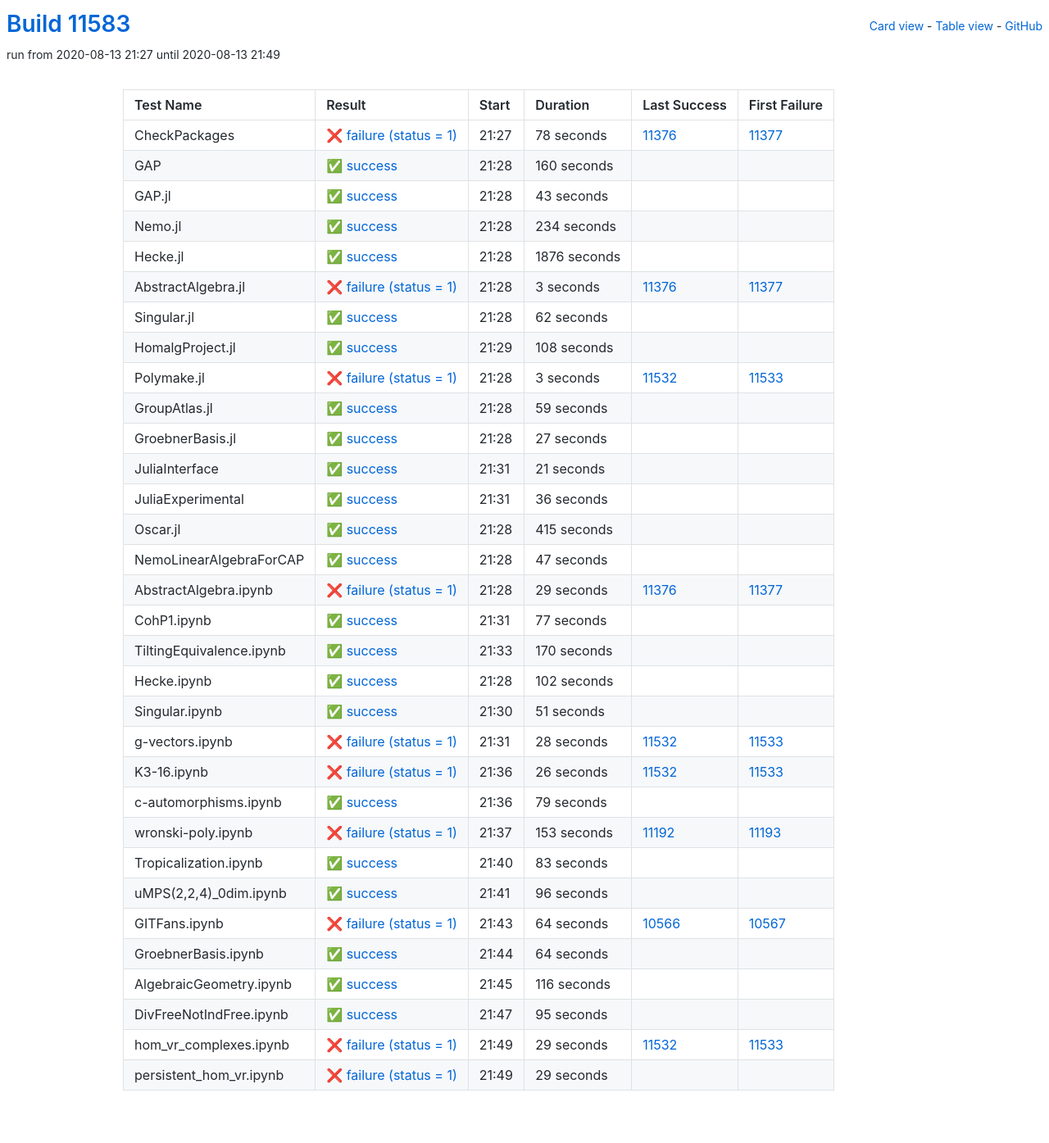
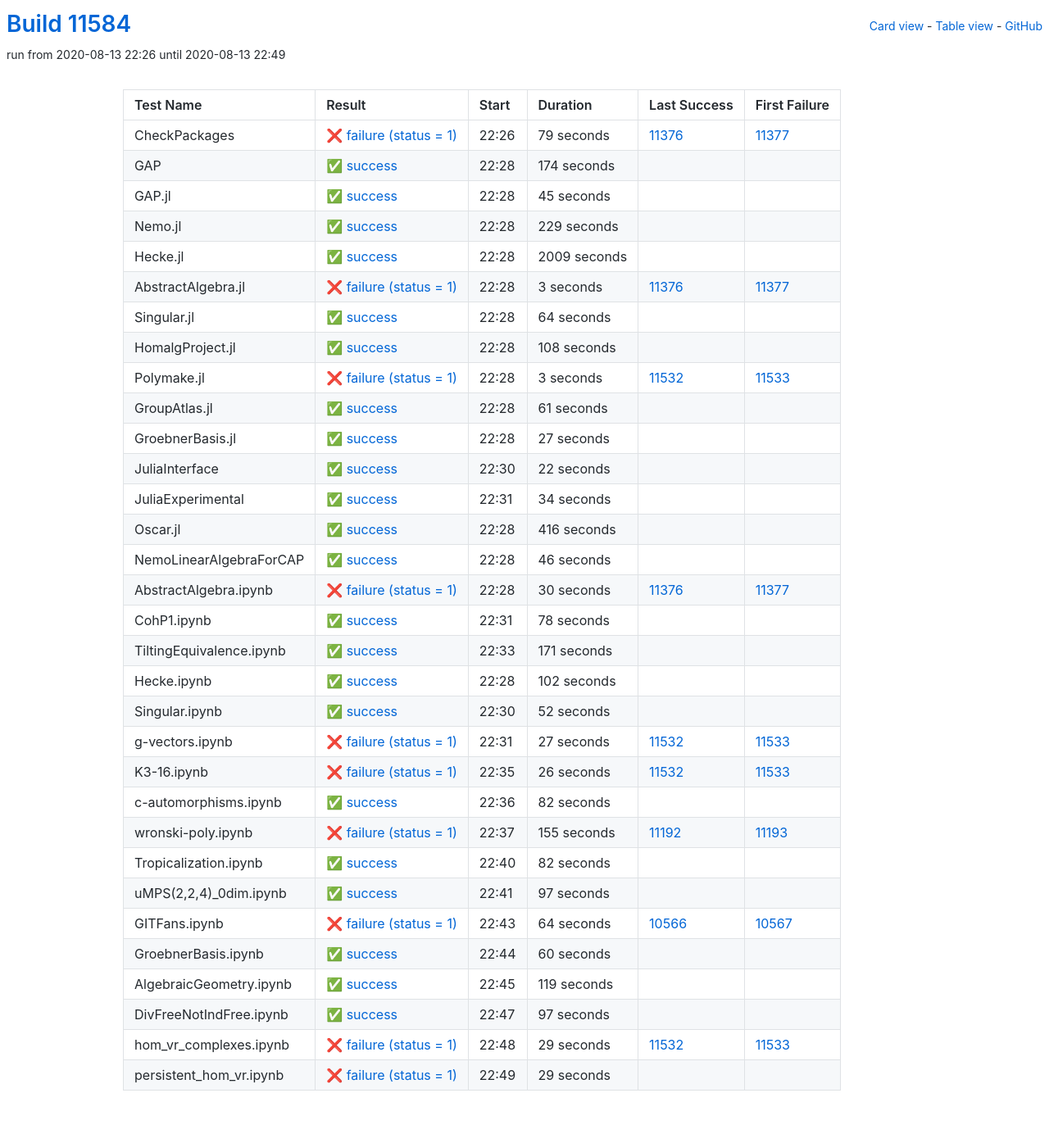
Before and after one commit to oscar-system/oscar-ci-status, a Jekyll site: the page built from table.html, in a window 1280 px wide. Shown: the whole page at 82% size. Built offline with Jekyll 4.4.1, drawn with Linux system fonts in a browser that asks for light colours.

Commit message:
Build #11584

```diff
--- a/_data/ci.yml
+++ b/_data/ci.yml
@@ -1,6 +1,6 @@
 ---
-build: 11583
-build_url: https://oscarci.mathematik.uni-kl.de/job/oscar/11583/
+build: 11584
+build_url: https://oscarci.mathematik.uni-kl.de/job/oscar/11584/
 job: oscar
 organization: oscar-system
 repo: oscar-ci-status
@@ -8,68 +8,68 @@
 tests:
 - name: CheckPackages
   id: checkpackages
-  log: https://oscarci.mathematik.uni-kl.de/job/oscar/11583/artifact/logs/build-11583/CheckPackages.log
-  start: 2020-08-13 21:27
+  log: https://oscarci.mathematik.uni-kl.de/job/oscar/11584/artifact/logs/build-11584/CheckPackages.log
+  start: 2020-08-13 22:26
   success: false
   exitcode: 1
   status: failure
-  duration: 78
+  duration: 79
   last_success: 11376
   last_success_url: https://oscarci.mathematik.uni-kl.de/job/oscar/11376/
   first_failure: 11377
   first_failure_url: https://oscarci.mathematik.uni-kl.de/job/oscar/11377/
 - name: GAP
   id: gap
-  log: https://oscarci.mathematik.uni-kl.de/job/oscar/11583/artifact/logs/build-11583/GAP.log
-  start: 2020-08-13 21:28
+  log: https://oscarci.mathematik.uni-kl.de/job/oscar/11584/artifact/logs/build-11584/GAP.log
+  start: 2020-08-13 22:28
   success: true
   exitcode: 0
   status: success
-  duration: 160
+  duration: 174
   last_success: false
   last_success_url:
   first_failure: false
   first_failure_url:
 - name: GAP.jl
   id: gap-jl
-  log: https://oscarci.mathematik.uni-kl.de/job/oscar/11583/artifact/logs/build-11583/GAP.jl.log
-  start: 2020-08-13 21:28
+  log: https://oscarci.mathematik.uni-kl.de/job/oscar/11584/artifact/logs/build-11584/GAP.jl.log
+  start: 2020-08-13 22:28
   success: true
   exitcode: 0
   status: success
-  duration: 43
+  duration: 45
   last_success: false
   last_success_url:
   first_failure: false
   first_failure_url:
 - name: Nemo.jl
   id: nemo-jl
-  log: https://oscarci.mathematik.uni-kl.de/job/oscar/11583/artifact/logs/build-11583/Nemo.jl.log
-  start: 2020-08-13 21:28
+  log: https://oscarci.mathematik.uni-kl.de/job/oscar/11584/artifact/logs/build-11584/Nemo.jl.log
+  start: 2020-08-13 22:28
   success: true
   exitcode: 0
   status: success
-  duration: 234
+  duration: 229
   last_success: false
   last_success_url:
   first_failure: false
   first_failure_url:
 - name: Hecke.jl
   id: hecke-jl
-  log: https://oscarci.mathematik.uni-kl.de/job/oscar/11583/artifact/logs/build-11583/Hecke.jl.log
-  start: 2020-08-13 21:28
+  log: https://oscarci.mathematik.uni-kl.de/job/oscar/11584/artifact/logs/build-11584/Hecke.jl.log
+  start: 2020-08-13 22:28
   success: true
   exitcode: 0
   status: success
-  duration: 1876
+  duration: 2009
   last_success: false
   last_success_url:
   first_failure: false
   first_failure_url:
 - name: AbstractAlgebra.jl
   id: abstractalgebra-jl
-  log: https://oscarci.mathematik.uni-kl.de/job/oscar/11583/artifact/logs/build-11583/AbstractAlgebra.jl.log
-  start: 2020-08-13 21:28
+  log: https://oscarci.mathematik.uni-kl.de/job/oscar/11584/artifact/logs/build-11584/AbstractAlgebra.jl.log
+  start: 2020-08-13 22:28
   success: false
   exitcode: 1
   status: failure
@@ -80,20 +80,20 @@
   first_failure_url: https://oscarci.mathematik.uni-kl.de/job/oscar/11377/
 - name: Singular.jl
   id: singular-jl
-  log: https://oscarci.mathematik.uni-kl.de/job/oscar/11583/artifact/logs/build-11583/Singular.jl.log
-  start: 2020-08-13 21:28
+  log: https://oscarci.mathematik.uni-kl.de/job/oscar/11584/artifact/logs/build-11584/Singular.jl.log
+  start: 2020-08-13 22:28
   success: true
   exitcode: 0
   status: success
-  duration: 62
+  duration: 64
   last_success: false
   last_success_url:
   first_failure: false
   first_failure_url:
 - name: HomalgProject.jl
   id: homalgproject-jl
-  log: https://oscarci.mathematik.uni-kl.de/job/oscar/11583/artifact/logs/build-11583/HomalgProject.jl.log
-  start: 2020-08-13 21:29
+  log: https://oscarci.mathematik.uni-kl.de/job/oscar/11584/artifact/logs/build-11584/HomalgProject.jl.log
+  start: 2020-08-13 22:28
   success: true
   exitcode: 0
   status: success
@@ -104,8 +104,8 @@
   first_failure_url:
 - name: Polymake.jl
   id: polymake-jl
-  log: https://oscarci.mathematik.uni-kl.de/job/oscar/11583/artifact/logs/build-11583/Polymake.jl.log
-  start: 2020-08-13 21:28
+  log: https://oscarci.mathematik.uni-kl.de/job/oscar/11584/artifact/logs/build-11584/Polymake.jl.log
+  start: 2020-08-13 22:28
   success: false
   exitcode: 1
   status: failure
@@ -116,20 +116,20 @@
   first_failure_url: https://oscarci.mathematik.uni-kl.de/job/oscar/11533/
 - name: GroupAtlas.jl
   id: groupatlas-jl
-  log: https://oscarci.mathematik.uni-kl.de/job/oscar/11583/artifact/logs/build-11583/GroupAtlas.jl.log
-  start: 2020-08-13 21:28
+  log: https://oscarci.mathematik.uni-kl.de/job/oscar/11584/artifact/logs/build-11584/GroupAtlas.jl.log
+  start: 2020-08-13 22:28
   success: true
   exitcode: 0
   status: success
-  duration: 59
+  duration: 61
   last_success: false
   last_success_url:
   first_failure: false
   first_failure_url:
 - name: GroebnerBasis.jl
   id: groebnerbasis-jl
-  log: https://oscarci.mathematik.uni-kl.de/job/oscar/11583/artifact/logs/build-11583/GroebnerBasis.jl.log
-  start: 2020-08-13 21:28
+  log: https://oscarci.mathematik.uni-kl.de/job/oscar/11584/artifact/logs/build-11584/GroebnerBasis.jl.log
+  start: 2020-08-13 22:28
   success: true
   exitcode: 0
   status: success
@@ -140,92 +140,92 @@
   first_failure_url:
 - name: JuliaInterface
   id: juliainterface
-  log: https://oscarci.mathematik.uni-kl.de/job/oscar/11583/artifact/logs/build-11583/JuliaInterface.log
-  start: 2020-08-13 21:31
+  log: https://oscarci.mathematik.uni-kl.de/job/oscar/11584/artifact/logs/build-11584/JuliaInterface.log
+  start: 2020-08-13 22:30
   success: true
   exitcode: 0
   status: success
-  duration: 21
+  duration: 22
   last_success: false
   last_success_url:
   first_failure: false
   first_failure_url:
 - name: JuliaExperimental
   id: juliaexperimental
-  log: https://oscarci.mathematik.uni-kl.de/job/oscar/11583/artifact/logs/build-11583/JuliaExperimental.log
-  start: 2020-08-13 21:31
+  log: https://oscarci.mathematik.uni-kl.de/job/oscar/11584/artifact/logs/build-11584/JuliaExperimental.log
+  start: 2020-08-13 22:31
   success: true
   exitcode: 0
   status: success
-  duration: 36
+  duration: 34
   last_success: false
   last_success_url:
   first_failure: false
   first_failure_url:
 - name: Oscar.jl
   id: oscar-jl
-  log: https://oscarci.mathematik.uni-kl.de/job/oscar/11583/artifact/logs/build-11583/Oscar.jl.log
-  start: 2020-08-13 21:28
+  log: https://oscarci.mathematik.uni-kl.de/job/oscar/11584/artifact/logs/build-11584/Oscar.jl.log
+  start: 2020-08-13 22:28
   success: true
   exitcode: 0
   status: success
-  duration: 415
+  duration: 416
   last_success: false
   last_success_url:
   first_failure: false
   first_failure_url:
 - name: NemoLinearAlgebraForCAP
   id: nemolinearalgebraforcap
-  log: https://oscarci.mathematik.uni-kl.de/job/oscar/11583/artifact/logs/build-11583/NemoLinearAlgebraForCAP.log
-  start: 2020-08-13 21:28
+  log: https://oscarci.mathematik.uni-kl.de/job/oscar/11584/artifact/logs/build-11584/NemoLinearAlgebraForCAP.log
+  start: 2020-08-13 22:28
   success: true
   exitcode: 0
   status: success
-  duration: 47
+  duration: 46
   last_success: false
   last_success_url:
   first_failure: false
   first_failure_url:
 - name: AbstractAlgebra.ipynb
   id: abstractalgebra-ipynb
-  log: https://oscarci.mathematik.uni-kl.de/job/oscar/11583/artifact/logs/build-11583/AbstractAlgebra.ipynb.log
-  start: 2020-08-13 21:28
+  log: https://oscarci.mathematik.uni-kl.de/job/oscar/11584/artifact/logs/build-11584/AbstractAlgebra.ipynb.log
+  start: 2020-08-13 22:28
   success: false
   exitcode: 1
   status: failure
-  duration: 29
+  duration: 30
   last_success: 11376
   last_success_url: https://oscarci.mathematik.uni-kl.de/job/oscar/11376/
   first_failure: 11377
   first_failure_url: https://oscarci.mathematik.uni-kl.de/job/oscar/11377/
 - name: CohP1.ipynb
   id: cohp1-ipynb
-  log: https://oscarci.mathematik.uni-kl.de/job/oscar/11583/artifact/logs/build-11583/CohP1.ipynb.log
-  start: 2020-08-13 21:31
+  log: https://oscarci.mathematik.uni-kl.de/job/oscar/11584/artifact/logs/build-11584/CohP1.ipynb.log
+  start: 2020-08-13 22:31
   success: true
   exitcode: 0
   status: success
-  duration: 77
+  duration: 78
   last_success: false
   last_success_url:
   first_failure: false
   first_failure_url:
 - name: TiltingEquivalence.ipynb
   id: tiltingequivalence-ipynb
-  log: https://oscarci.mathematik.uni-kl.de/job/oscar/11583/artifact/logs/build-11583/TiltingEquivalence.ipynb.log
-  start: 2020-08-13 21:33
+  log: https://oscarci.mathematik.uni-kl.de/job/oscar/11584/artifact/logs/build-11584/TiltingEquivalence.ipynb.log
+  start: 2020-08-13 22:33
   success: true
   exitcode: 0
   status: success
-  duration: 170
+  duration: 171
   last_success: false
   last_success_url:
   first_failure: false
   first_failure_url:
 - name: Hecke.ipynb
   id: hecke-ipynb
-  log: https://oscarci.mathematik.uni-kl.de/job/oscar/11583/artifact/logs/build-11583/Hecke.ipynb.log
-  start: 2020-08-13 21:28
+  log: https://oscarci.mathematik.uni-kl.de/job/oscar/11584/artifact/logs/build-11584/Hecke.ipynb.log
+  start: 2020-08-13 22:28
   success: true
   exitcode: 0
   status: success
@@ -236,32 +236,32 @@
   first_failure_url:
 - name: Singular.ipynb
   id: singular-ipynb
-  log: https://oscarci.mathematik.uni-kl.de/job/oscar/11583/artifact/logs/build-11583/Singular.ipynb.log
-  start: 2020-08-13 21:30
+  log: https://oscarci.mathematik.uni-kl.de/job/oscar/11584/artifact/logs/build-11584/Singular.ipynb.log
+  start: 2020-08-13 22:30
   success: true
   exitcode: 0
   status: success
-  duration: 51
+  duration: 52
   last_success: false
   last_success_url:
   first_failure: false
   first_failure_url:
 - name: g-vectors.ipynb
   id: g-vectors-ipynb
-  log: https://oscarci.mathematik.uni-kl.de/job/oscar/11583/artifact/logs/build-11583/g-vectors.ipynb.log
-  start: 2020-08-13 21:31
+  log: https://oscarci.mathematik.uni-kl.de/job/oscar/11584/artifact/logs/build-11584/g-vectors.ipynb.log
+  start: 2020-08-13 22:31
   success: false
   exitcode: 1
   status: failure
-  duration: 28
+  duration: 27
   last_success: 11532
   last_success_url: https://oscarci.mathematik.uni-kl.de/job/oscar/11532/
   first_failure: 11533
   first_failure_url: https://oscarci.mathematik.uni-kl.de/job/oscar/11533/
 - name: K3-16.ipynb
   id: k3-16-ipynb
-  log: https://oscarci.mathematik.uni-kl.de/job/oscar/11583/artifact/logs/build-11583/K3-16.ipynb.log
-  start: 2020-08-13 21:36
+  log: https://oscarci.mathematik.uni-kl.de/job/oscar/11584/artifact/logs/build-11584/K3-16.ipynb.log
+  start: 2020-08-13 22:35
   success: false
   exitcode: 1
   status: failure
@@ -272,56 +272,56 @@
   first_failure_url: https://oscarci.mathematik.uni-kl.de/job/oscar/11533/
 - name: c-automorphisms.ipynb
   id: c-automorphisms-ipynb
-  log: https://oscarci.mathematik.uni-kl.de/job/oscar/11583/artifact/logs/build-11583/c-automorphisms.ipynb.log
-  start: 2020-08-13 21:36
+  log: https://oscarci.mathematik.uni-kl.de/job/oscar/11584/artifact/logs/build-11584/c-automorphisms.ipynb.log
+  start: 2020-08-13 22:36
   success: true
   exitcode: 0
   status: success
-  duration: 79
+  duration: 82
   last_success: false
   last_success_url:
   first_failure: false
   first_failure_url:
 - name: wronski-poly.ipynb
   id: wronski-poly-ipynb
-  log: https://oscarci.mathematik.uni-kl.de/job/oscar/11583/artifact/logs/build-11583/wronski-poly.ipynb.log
-  start: 2020-08-13 21:37
+  log: https://oscarci.mathematik.uni-kl.de/job/oscar/11584/artifact/logs/build-11584/wronski-poly.ipynb.log
+  start: 2020-08-13 22:37
   success: false
   exitcode: 1
   status: failure
-  duration: 153
+  duration: 155
   last_success: 11192
   last_success_url: https://oscarci.mathematik.uni-kl.de/job/oscar/11192/
   first_failure: 11193
   first_failure_url: https://oscarci.mathematik.uni-kl.de/job/oscar/11193/
 - name: Tropicalization.ipynb
   id: tropicalization-ipynb
-  log: https://oscarci.mathematik.uni-kl.de/job/oscar/11583/artifact/logs/build-11583/Tropicalization.ipynb.log
-  start: 2020-08-13 21:40
+  log: https://oscarci.mathematik.uni-kl.de/job/oscar/11584/artifact/logs/build-11584/Tropicalization.ipynb.log
+  start: 2020-08-13 22:40
   success: true
   exitcode: 0
   status: success
-  duration: 83
+  duration: 82
   last_success: false
   last_success_url:
   first_failure: false
   first_failure_url:
 - name: uMPS(2,2,4)_0dim.ipynb
   id: umps-2-2-4-0dim-ipynb
-  log: https://oscarci.mathematik.uni-kl.de/job/oscar/11583/artifact/logs/build-11583/uMPS-2-2-4-_0dim.ipynb.log
-  start: 2020-08-13 21:41
+  log: https://oscarci.mathematik.uni-kl.de/job/oscar/11584/artifact/logs/build-11584/uMPS-2-2-4-_0dim.ipynb.log
+  start: 2020-08-13 22:41
   success: true
   exitcode: 0
   status: success
-  duration: 96
+  duration: 97
   last_success: false
   last_success_url:
   first_failure: false
   first_failure_url:
 - name: GITFans.ipynb
   id: gitfans-ipynb
-  log: https://oscarci.mathematik.uni-kl.de/job/oscar/11583/artifact/logs/build-11583/GITFans.ipynb.log
-  start: 2020-08-13 21:43
+  log: https://oscarci.mathematik.uni-kl.de/job/oscar/11584/artifact/logs/build-11584/GITFans.ipynb.log
+  start: 2020-08-13 22:43
   success: false
   exitcode: 1
   status: failure
@@ -332,44 +332,44 @@
   first_failure_url: https://oscarci.mathematik.uni-kl.de/job/oscar/10567/
 - name: GroebnerBasis.ipynb
   id: groebnerbasis-ipynb
-  log: https://oscarci.mathematik.uni-kl.de/job/oscar/11583/artifact/logs/build-11583/GroebnerBasis.ipynb.log
-  start: 2020-08-13 21:44
+  log: https://oscarci.mathematik.uni-kl.de/job/oscar/11584/artifact/logs/build-11584/GroebnerBasis.ipynb.log
+  start: 2020-08-13 22:44
   success: true
   exitcode: 0
   status: success
-  duration: 64
+  duration: 60
   last_success: false
   last_success_url:
   first_failure: false
   first_failure_url:
 - name: AlgebraicGeometry.ipynb
   id: algebraicgeometry-ipynb
-  log: https://oscarci.mathematik.uni-kl.de/job/oscar/11583/artifact/logs/build-11583/AlgebraicGeometry.ipynb.log
-  start: 2020-08-13 21:45
+  log: https://oscarci.mathematik.uni-kl.de/job/oscar/11584/artifact/logs/build-11584/AlgebraicGeometry.ipynb.log
+  start: 2020-08-13 22:45
   success: true
   exitcode: 0
   status: success
-  duration: 116
+  duration: 119
   last_success: false
   last_success_url:
   first_failure: false
   first_failure_url:
 - name: DivFreeNotIndFree.ipynb
   id: divfreenotindfree-ipynb
-  log: https://oscarci.mathematik.uni-kl.de/job/oscar/11583/artifact/logs/build-11583/DivFreeNotIndFree.ipynb.log
-  start: 2020-08-13 21:47
+  log: https://oscarci.mathematik.uni-kl.de/job/oscar/11584/artifact/logs/build-11584/DivFreeNotIndFree.ipynb.log
+  start: 2020-08-13 22:47
   success: true
   exitcode: 0
   status: success
-  duration: 95
+  duration: 97
   last_success: false
   last_success_url:
   first_failure: false
   first_failure_url:
 - name: hom_vr_complexes.ipynb
   id: hom-vr-complexes-ipynb
-  log: https://oscarci.mathematik.uni-kl.de/job/oscar/11583/artifact/logs/build-11583/hom_vr_complexes.ipynb.log
-  start: 2020-08-13 21:49
+  log: https://oscarci.mathematik.uni-kl.de/job/oscar/11584/artifact/logs/build-11584/hom_vr_complexes.ipynb.log
+  start: 2020-08-13 22:48
   success: false
   exitcode: 1
   status: failure
@@ -380,8 +380,8 @@
   first_failure_url: https://oscarci.mathematik.uni-kl.de/job/oscar/11533/
 - name: persistent_hom_vr.ipynb
   id: persistent-hom-vr-ipynb
-  log: https://oscarci.mathematik.uni-kl.de/job/oscar/11583/artifact/logs/build-11583/persistent_hom_vr.ipynb.log
-  start: 2020-08-13 21:49
+  log: https://oscarci.mathematik.uni-kl.de/job/oscar/11584/artifact/logs/build-11584/persistent_hom_vr.ipynb.log
+  start: 2020-08-13 22:49
   success: false
   exitcode: 1
   status: failure
```
Also changed, not shown: README.md.
